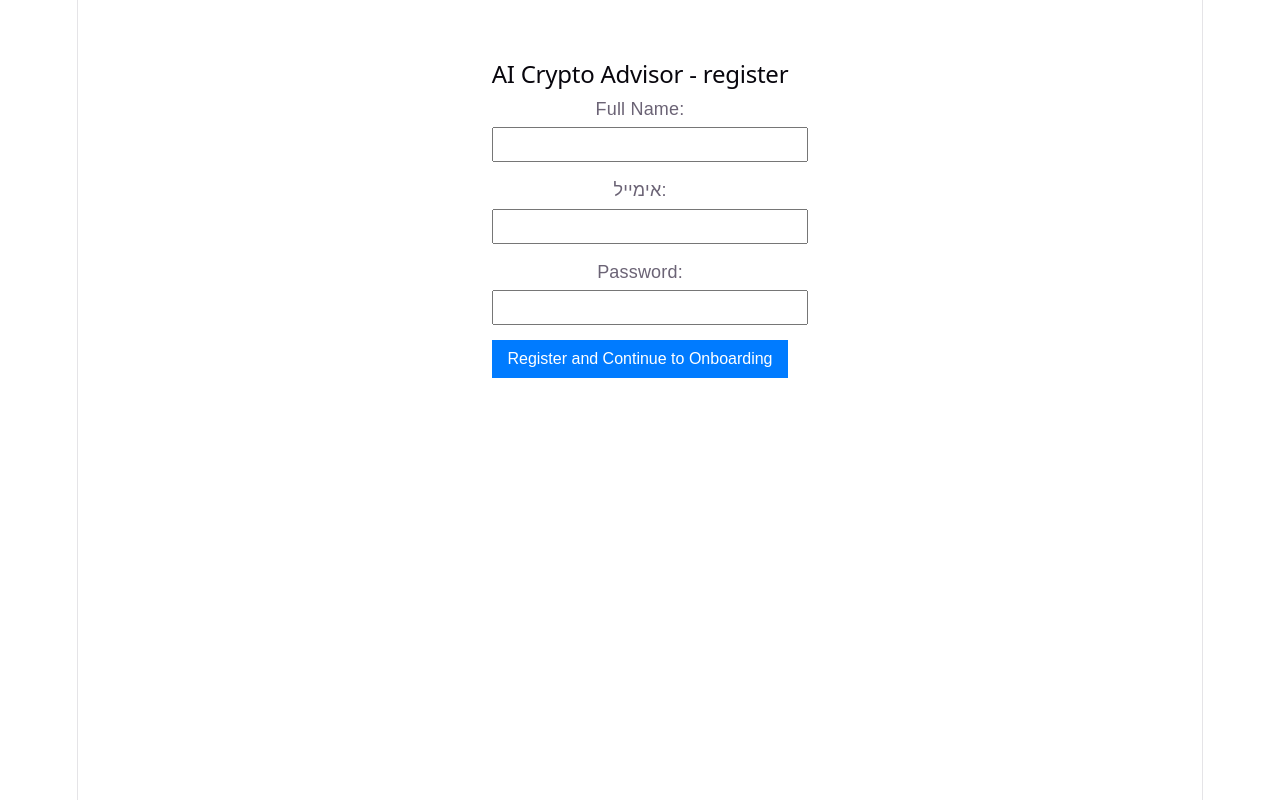
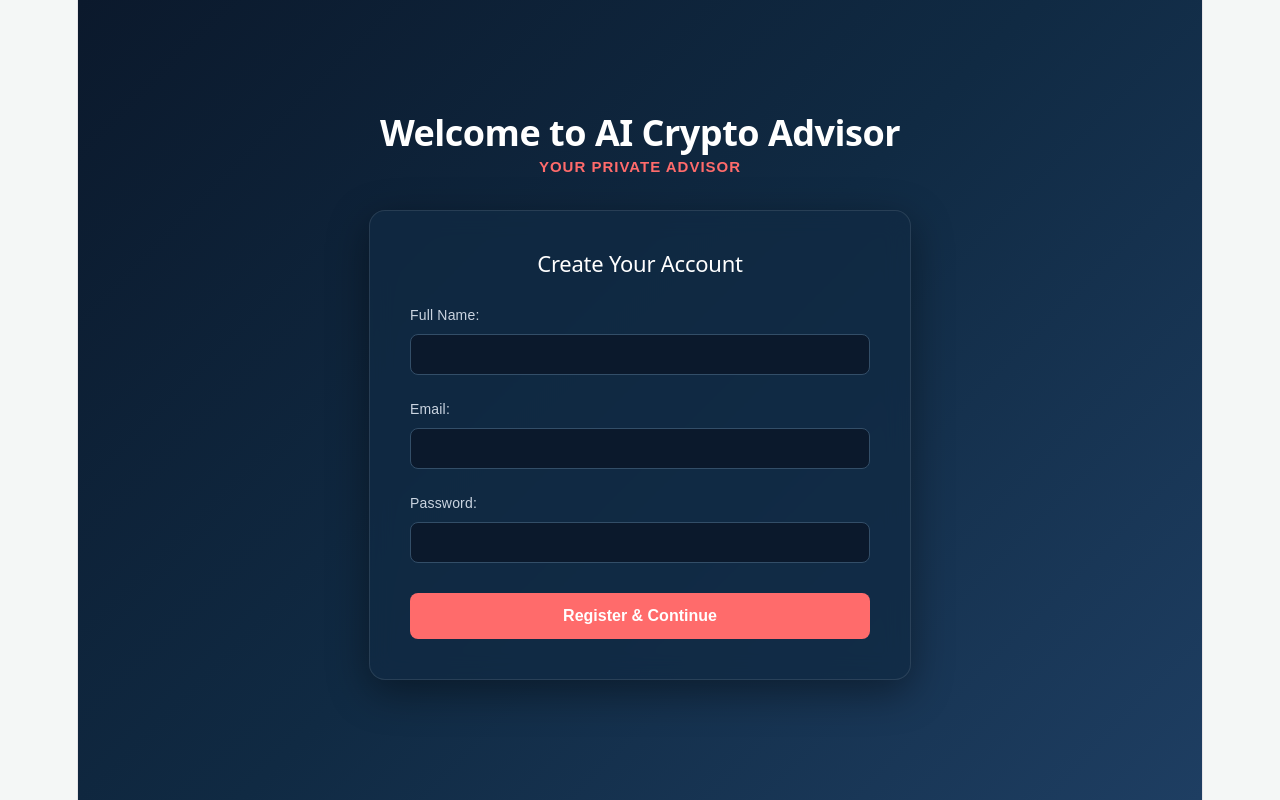
Before and after one commit to reishaul/Crypto_Agent, a React (Vite) app in the folder client/: page / in a window 1280 px wide. Built offline with nearby package versions, Linux system fonts and the light colour scheme.

Commit message:
structual update and initial desgin

```diff
--- a/client/src/index.css
+++ b/client/src/index.css
@@ -1,15 +1,10 @@
 :root {
-  --text: #6b6375;
-  --text-h: #08060d;
-  --bg: #fff;
-  --border: #e5e4e7;
-  --code-bg: #f4f3ec;
-  --accent: #aa3bff;
-  --accent-bg: rgba(170, 59, 255, 0.1);
-  --accent-border: rgba(170, 59, 255, 0.5);
-  --social-bg: rgba(244, 243, 236, 0.5);
-  --shadow:
-    rgba(0, 0, 0, 0.1) 0 10px 15px -3px, rgba(0, 0, 0, 0.05) 0 4px 6px -2px;
+  --primary-dark: #102a43; /* הכחול הכהה מהלוגו */
+  --accent-coral: #ff6b6b; /* הכתום-קורל הבולט מהלוגו */
+  --bg-light: #f4f7f6;     /* רקע בהיר ונקי לעמודים */
+  --card-bg: #ffffff;      /* רקע לכרטיסיות */
+  --text-main: #334e68;    /* טקסט ראשי */
+  --text-light: #627d98;   /* טקסט משני */
 
   --sans: system-ui, 'Segoe UI', Roboto, sans-serif;
   --heading: system-ui, 'Segoe UI', Roboto, sans-serif;
@@ -17,9 +12,8 @@
 
   font: 18px/145% var(--sans);
   letter-spacing: 0.18px;
-  color-scheme: light dark;
-  color: var(--text);
-  background: var(--bg);
+  color: var(--text-main);
+  background: var(--bg-light);
   font-synthesis: none;
   text-rendering: optimizeLegibility;
   -webkit-font-smoothing: antialiased;
@@ -30,58 +24,41 @@
   }
 }
 
-@media (prefers-color-scheme: dark) {
-  :root {
-    --text: #9ca3af;
-    --text-h: #f3f4f6;
-    --bg: #16171d;
-    --border: #2e303a;
-    --code-bg: #1f2028;
-    --accent: #c084fc;
-    --accent-bg: rgba(192, 132, 252, 0.15);
-    --accent-border: rgba(192, 132, 252, 0.5);
-    --social-bg: rgba(47, 48, 58, 0.5);
-    --shadow:
-      rgba(0, 0, 0, 0.4) 0 10px 15px -3px, rgba(0, 0, 0, 0.25) 0 4px 6px -2px;
-  }
-
-  #social .button-icon {
-    filter: invert(1) brightness(2);
-  }
-}
-
 #root {
   width: 1126px;
   max-width: 100%;
   margin: 0 auto;
-  text-align: center;
-  border-inline: 1px solid var(--border);
+  text-align: left;
+  border-inline: 1px solid #e5e4e7;
   min-height: 100svh;
   display: flex;
   flex-direction: column;
   box-sizing: border-box;
+  background-color: var(--card-bg);
 }
 
 body {
   margin: 0;
+  background-color: var(--bg-light);
 }
 
 h1,
 h2 {
   font-family: var(--heading);
   font-weight: 500;
-  color: var(--text-h);
+  color: var(--primary-dark);
 }
 
 h1 {
-  font-size: 56px;
-  letter-spacing: -1.68px;
+  font-size: 40px;
+  letter-spacing: -1px;
   margin: 32px 0;
   @media (max-width: 1024px) {
-    font-size: 36px;
+    font-size: 28px;
     margin: 20px 0;
   }
 }
+
 h2 {
   font-size: 24px;
   line-height: 118%;
@@ -91,21 +68,8 @@ h2 {
     font-size: 20px;
   }
 }
+
 p {
   margin: 0;
+  color: var(--text-main);
 }
-
-code,
-.counter {
-  font-family: var(--mono);
-  display: inline-flex;
-  border-radius: 4px;
-  color: var(--text-h);
-}
-
-code {
-  font-size: 15px;
-  line-height: 135%;
-  padding: 4px 8px;
-  background: var(--code-bg);
-}
--- a/client/src/pages/LoginPage.tsx
+++ b/client/src/pages/LoginPage.tsx
@@ -16,62 +16,92 @@ export default function LoginPage() {
     setLoading(true);
 
     try {
-      //send registration data to the backend
       await registerUser(name, email, password);
-
       localStorage.setItem('userEmail', email);
-      // מעבר לשאלון האונבורדינג לאחר הצלחה
       navigate('/onboarding');
     } catch (err: any) {
-      setError(err.error || 'registration failed. Please try again.');
+      setError(err.error || 'Registration failed');
     } finally {
       setLoading(false);
     }
   };
 
   return (
-    <div style={{ maxWidth: '400px', margin: '40px auto', padding: '20px', fontFamily: 'sans-serif' }}>
-      <h2>AI Crypto Advisor - register</h2>
-      <form onSubmit={handleSubmit} style={{ display: 'flex', flexDirection: 'column', gap: '15px' }}>
+    <div style={{
+      minHeight: '100vh',
+      display: 'flex',
+      flexDirection: 'column',
+      alignItems: 'center',
+      justifyContent: 'center',
+      background: 'linear-gradient(135deg, #0b192c 0%, #102a43 50%, #1e3e62 100%)',
+      padding: '20px',
+      fontFamily: 'sans-serif',
+      boxSizing: 'border-box',
+      width: '100%'
+    }}>
+      <div style={{ textAlign: 'center', marginBottom: '30px' }}>
+        <h1 style={{ fontSize: '36px', margin: '0 0 8px 0', color: '#ffffff', fontWeight: '700', letterSpacing: '-0.5px' }}>
+          Welcome to AI Crypto Advisor
+        </h1>
+        <p style={{ fontSize: '15px', color: '#ff6b6b', letterSpacing: '1px', textTransform: 'uppercase', fontWeight: '600' }}>
+          Your private advisor
+        </p>
+      </div>
+
+      <div style={{
+        width: '100%',
+        maxWidth: '460px',
+        padding: '40px',
+        background: 'rgba(16, 42, 67, 0.75)',
+        backdropFilter: 'blur(12px)',
+        borderRadius: '16px',
+        boxShadow: '0 12px 40px rgba(0, 0, 0, 0.4)',
+        border: '1px solid rgba(255, 255, 255, 0.1)'
+      }}>
+        <h2 style={{ color: '#ffffff', marginBottom: '24px', textAlign: 'center', fontSize: '22px', fontWeight: '500' }}>
+          Create Your Account
+        </h2>
+        <form onSubmit={handleSubmit} style={{ display: 'flex', flexDirection: 'column', gap: '20px' }}>
           <div>
-          <label>Full Name:</label><br />
+            <label style={{ color: '#cbd5e1', fontWeight: '500', fontSize: '14px' }}>Full Name:</label><br />
             <input
               type="text"
               value={name}
               onChange={(e) => setName(e.target.value)}
               required
-            style={{ width: '100%', padding: '8px', marginTop: '5px' }}
+              style={{ width: '100%', padding: '12px', marginTop: '6px', borderRadius: '8px', border: '1px solid #334e68', background: '#0b192c', color: '#fff', boxSizing: 'border-box', outline: 'none' }}
             />
           </div>
           <div>
-          <label>אימייל:</label><br />
+            <label style={{ color: '#cbd5e1', fontWeight: '500', fontSize: '14px' }}>Email:</label><br />
             <input
               type="email"
               value={email}
               onChange={(e) => setEmail(e.target.value)}
               required
-            style={{ width: '100%', padding: '8px', marginTop: '5px' }}
+              style={{ width: '100%', padding: '12px', marginTop: '6px', borderRadius: '8px', border: '1px solid #334e68', background: '#0b192c', color: '#fff', boxSizing: 'border-box', outline: 'none' }}
             />
           </div>
           <div>
-          <label>Password:</label><br />
+            <label style={{ color: '#cbd5e1', fontWeight: '500', fontSize: '14px' }}>Password:</label><br />
             <input
               type="password"
               value={password}
               onChange={(e) => setPassword(e.target.value)}
               required
-            style={{ width: '100%', padding: '8px', marginTop: '5px' }}
+              style={{ width: '100%', padding: '12px', marginTop: '6px', borderRadius: '8px', border: '1px solid #334e68', background: '#0b192c', color: '#fff', boxSizing: 'border-box', outline: 'none' }}
             />
           </div>
-        {error && <p style={{ color: 'red' }}>{error}</p>}
+          {error && <p style={{ color: '#ff6b6b', fontSize: '14px', textAlign: 'center' }}>{error}</p>}
           <button
             type="submit"
             disabled={loading}
-          style={{ padding: '10px', background: '#007bff', color: 'white', border: 'none', cursor: 'pointer', fontSize: '16px' }}
+            style={{ padding: '14px', background: '#ff6b6b', color: 'white', border: 'none', borderRadius: '8px', cursor: 'pointer', fontSize: '16px', fontWeight: '600', transition: 'opacity 0.2s', marginTop: '10px' }}
           >
-          {loading ? 'loading...' : ' Register and Continue to Onboarding'}
+            {loading ? 'Loading...' : 'Register & Continue'}
           </button>
         </form>
       </div>
+    </div>
   );
 }
--- a/client/src/pages/OnboardingPage.tsx
+++ b/client/src/pages/OnboardingPage.tsx
@@ -4,7 +4,6 @@ import { saveOnboardingPreferences } from '../services/api';
 
 export default function OnboardingPage() {
   const navigate = useNavigate();
-  // לצורך הדוגמה נניח שהאימייל נשמר ב-localStorage או מועבר, נציג שדה אימייל לבדיקה
   const [email, setEmail] = useState('');
   const [cryptoAssets, setCryptoAssets] = useState<string[]>([]);
   const [investorType, setInvestorType] = useState('');
@@ -21,61 +20,64 @@ export default function OnboardingPage() {
     e.preventDefault();
     try {
       await saveOnboardingPreferences(email, { cryptoAssets, investorType, contentTypes });
-      navigate('/dashboard'); // מעבר לדאשבורד לאחר הצלחה
+      navigate('/dashboard');
     } catch (err: any) {
-      setError(err.error || 'Failed to save onboarding preferences. Please try again.');
+      setError(err.error || 'Failed to save preferences');
     }
   };
 
   return (
-    <div style={{ maxWidth: '500px', margin: '40px auto', padding: '20px', fontFamily: 'sans-serif' }}>
-      <h2>Onboarding Form - AI Crypto Advisor</h2>
+    <div style={{ maxWidth: '500px', margin: '60px auto', padding: '30px', background: '#ffffff', borderRadius: '12px', boxShadow: '0 4px 20px rgba(16, 42, 67, 0.08)' }}>
+      <h2 style={{ color: '#102a43', marginBottom: '20px' }}>Personalization Questionnaire</h2>
       <form onSubmit={handleSubmit} style={{ display: 'flex', flexDirection: 'column', gap: '20px' }}>
         <div>
-          <label>Your Email (for account verification):</label><br />
+          <label style={{ color: '#334e68', fontWeight: '500' }}>Your Email (for account verification):</label><br />
           <input
             type="email"
             value={email}
             onChange={(e) => setEmail(e.target.value)}
             required
-            style={{ width: '100%', padding: '8px', marginTop: '5px' }}
+            style={{ width: '100%', padding: '10px', marginTop: '6px', borderRadius: '6px', border: '1px solid #cbd5e1', boxSizing: 'border-box' }}
           />
         </div>
 
         <div>
-          <label>Which crypto assets are you interested in?</label><br />
+          <label style={{ color: '#334e68', fontWeight: '500' }}>Which assets are you interested in?</label><br />
+          <div style={{ display: 'flex', flexDirection: 'column', gap: '8px', marginTop: '8px' }}>
             {['Bitcoin (BTC)', 'Ethereum (ETH)', 'Solana (SOL)'].map(crypto => (
-            <label key={crypto} style={{ display: 'block', marginTop: '5px' }}>
+              <label key={crypto} style={{ display: 'flex', alignItems: 'center', gap: '8px', color: '#334e68', cursor: 'pointer' }}>
                 <input
                   type="checkbox"
                   checked={cryptoAssets.includes(crypto)}
                   onChange={() => handleCryptoToggle(crypto)}
+                  style={{ accentColor: '#ff6b6b', width: '18px', height: '18px' }}
                 /> {crypto}
               </label>
             ))}
           </div>
+        </div>
 
         <div>
-          <label>What is your investment profile?</label><br />
+          <label style={{ color: '#334e68', fontWeight: '500' }}>What is your investor profile?</label><br />
           <select
             value={investorType}
             onChange={(e) => setInvestorType(e.target.value)}
-            style={{ width: '100%', padding: '8px', marginTop: '5px' }}
+            style={{ width: '100%', padding: '10px', marginTop: '6px', borderRadius: '6px', border: '1px solid #cbd5e1', boxSizing: 'border-box', background: '#ffffff' }}
           >
-            <option value="">Choose a profile...</option>
+            <option value="">Select profile...</option>
             <option value="conservative">Conservative</option>
             <option value="moderate">Moderate</option>
-            <option value="aggressive">Aggressive</option>
+            <option value="aggressive">Aggressive / High Risk</option>
           </select>
         </div>
 
-        {error && <p style={{ color: 'red' }}>{error}</p>}
+        {error && <p style={{ color: '#ff6b6b', fontSize: '14px' }}>{error}</p>}
 
         <button
           type="submit"
-          style={{ padding: '10px', background: '#28a745', color: 'white', border: 'none', cursor: 'pointer', fontSize: '16px' }}
+          style={{ padding: '12px', background: '#ff6b6b', color: 'white', border: 'none', borderRadius: '6px', cursor: 'pointer', fontSize: '16px', fontWeight: '500', transition: 'opacity 0.2s' }}
         >
-          Submit and Go to Dashboard
+          Finish & Enter Dashboard
         </button>
       </form>
     </div>
```
Also changed, not shown: client/src/components/Navbar.tsx (added, +23 -0 lines), client/src/pages/DashboardPage.tsx (+26 -27 lines), client/src/services/aiApi.ts (added, +15 -0 lines), client/src/services/api.ts (+11 -12 lines), client/src/types/index.ts (added, +12 -0 lines), 2 other files (tests, documents, lock files or other folders). Lines whose indentation alone changed are shown as unchanged.
